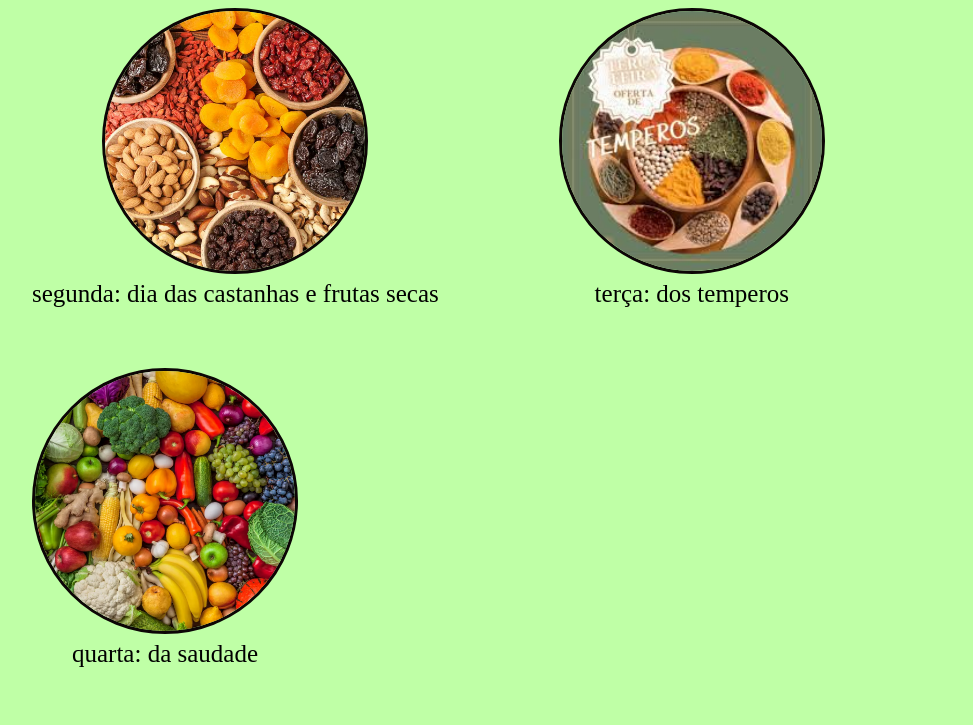
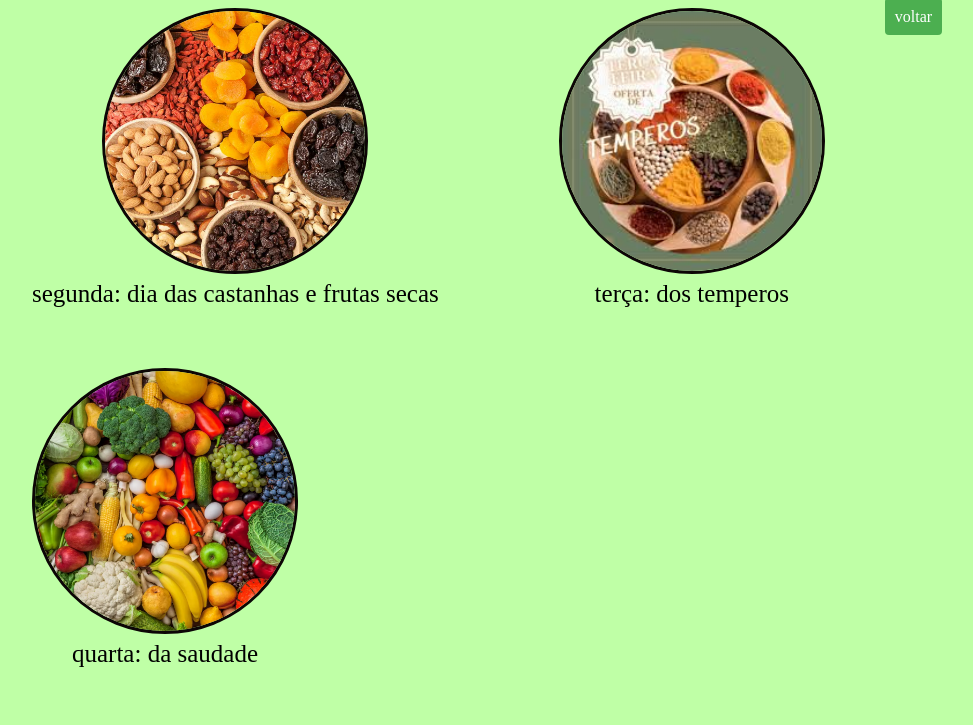
Before and after one commit to Isabelleluisy17/ProgramadoresDoFuturo, a plain HTML site: page produtos.html in a window 1280 px wide. Shown: the top 725 px of the page, without its empty margins (36-1009 px from the left). Drawn offline with Linux system fonts and the light colour scheme; files whose address does not match are found by name.

Commit message:
update na navegação

```diff
--- a/produtos.css
+++ b/produtos.css
@@ -15,3 +15,17 @@ div{
     font-size: 25px;
     margin: 0px 60px 60px
 }
+#voltar {
+    background-color: #4CAF50;
+    color: white;
+    padding: 10px;
+    border: none;
+    border-radius: 4px;
+    cursor: pointer;
+    font-size: 16px;
+    text-decoration: none;
+    text-align: center;
+ }
+ #voltar:hover {
+    background-color: rgb(52, 52, 153);
+ }
--- a/produtos.html
+++ b/produtos.html
@@ -1,5 +1,5 @@
 <!DOCTYPE html>
-<html lang="en">
+<html lang="pt-br">
 <head>
     <meta charset="UTF-8">
     <meta name="viewport" content="width=device-width, initial-scale=1.0">
@@ -8,6 +8,7 @@
     <link rel="shortcut icon" href="./img/download.jpg" type="image/x-icon">
 </head>
 <body>
+    <a id="voltar" href="javascript:history.back()">voltar</a>
 <div><img src=".//img/castanhas e frutas secas.jpg">
     <br>segunda: dia das castanhas e frutas secas</div>
     <div>
@@ -31,6 +32,5 @@
     <img src=".//img/doces granel.jpeg">
     <br> sábado: dos doces granel
 </div>
-</div>
 </body>
 </html>
--- a/src/contato.css
+++ b/src/contato.css
@@ -20,3 +20,19 @@ a{
 }
 body{background-color: #bfffa6;
 }
+
+#voltar {
+   background-color: #4CAF50;
+   color: white;
+   padding: 10px;
+   border: none;
+   border-radius: 4px;
+   cursor: pointer;
+   font-size: 16px;
+   text-decoration: none;
+   text-align: center;
+   margin: 20px;
+}
+#voltar:hover {
+   background-color: rgb(52, 52, 153);
+}
--- a/src/inscricao.css
+++ b/src/inscricao.css
@@ -47,7 +47,7 @@ input[type="checkbox"] {
    margin-right: 10px;
 }
 
-button {
+button, a {
    background-color: #4CAF50;
    color: white;
    padding: 10px;
@@ -55,6 +55,11 @@ button {
    border-radius: 4px;
    cursor: pointer;
    font-size: 16px;
+   text-decoration: none;
+   text-align: center;
+}
+a:hover {
+   background-color: rgb(52, 52, 153);
 }
 
 button:hover {
```
Also changed, not shown: src/contatos.html (+1 -1 lines), src/inscricao.html (+1 -0 lines).
